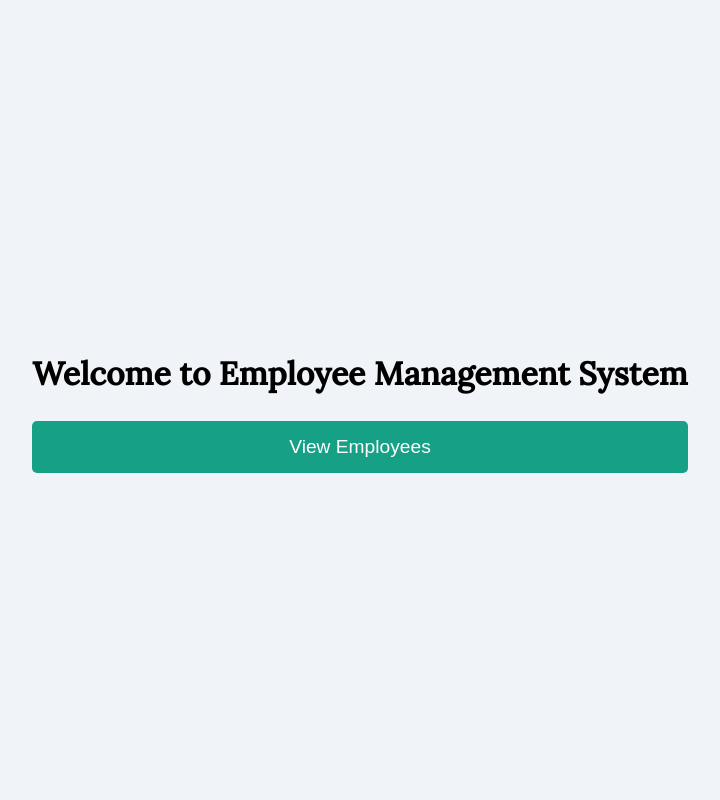
After one commit to aftabdotorg/emp-dept, a FastAPI app: template app/templates/home.html in a window 1280 px wide. The commit adds this page. Shown: the whole page, without its empty margins (280-1000 px from the left). Run offline with FastAPI, Linux system fonts and the light colour scheme; the template is opened without the code that fills it, so the values that code supplies are empty.

Commit message:
made changes

```diff
--- a/app/db/models.py
+++ b/app/db/models.py
@@ -23,3 +23,6 @@ class Department(Base):
     name = Column(saString)
     location = Column(saString)
     employees = relationship("Employee", back_populates="department")
+
+
+# audit columns - timestamps , created by
--- a/app/main.py
+++ b/app/main.py
@@ -31,8 +31,9 @@ def get_departments():
     return departments
 
 @app.get("/")
-def test_home():
-    return {"OK" : 200}
+async def get_home(request: Request):
+    return templates.TemplateResponse("home.html", {"request": request})
+
 
 
 @app.get("/employees-table")
--- a/app/settings/config.py
+++ b/app/settings/config.py
@@ -1 +1,3 @@
 DB_URI = "postgresql://postgres:rasengan@localhost:5432/employee_dpt_db"
+# env variable for cloud
+# concepts
--- /dev/null
+++ b/app/templates/home.html
@@ -0,0 +1,49 @@
+<!DOCTYPE html>
+<html lang="en">
+<head>
+    <meta charset="UTF-8">
+    <meta name="viewport" content="width=device-width, initial-scale=1.0">
+    <title>Home Page</title>
+    <link href="https://fonts.googleapis.com/css2?family=Poppins:wght@400;600&family=Lora:wght@400;500&display=swap" rel="stylesheet">
+    <style>
+        body {
+            font-family: 'Lora', sans-serif;
+            margin: 0;
+            padding: 0;
+            background-color: #f0f4f8;
+            display: flex;
+            line-height: 1.6;
+            flex-direction: column;
+            justify-content: center;
+            align-items: center;
+            height: 100vh;
+        }
+        .container {
+            text-align: center;
+        }
+       .options {
+            display: flex;
+            flex-direction: column;
+            gap: 20px;
+        }
+        .option {
+            padding: 15px 30px;
+            background-color: #16a085;
+            color: white;
+            border: none;
+            border-radius: 5px;
+            font-size: 1.2rem;
+            cursor: pointer;
+            transition: background-color 0.3s;
+        }
+    </style>
+</head>
+<body>
+    <div class="container">
+        <h1>Welcome to Employee Management System</h1>
+        <div class="options">
+            <button class="option" onclick="window.location.href='/employees-table'">View Employees</button>
+        </div>
+    </div>
+</body>
+</html>
```
Also changed, not shown: app/gql/mutations.py (+24 -4 lines), app/templates/employees.html (+145 -26 lines), app/static/css/employees.css (added).
